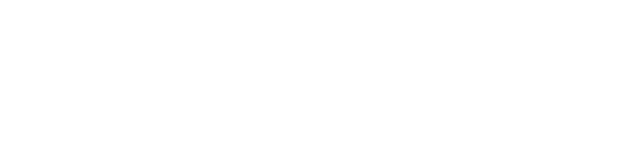
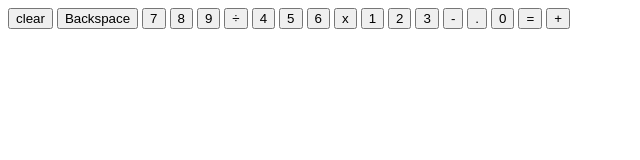
Before and after one commit to rasikhmuhammad/odin-calcualtor, a plain HTML site: page index.html in a window 1280 px wide. Shown: the whole page, without its empty margins (0-640 px from the left). Drawn offline with Linux system fonts and the light colour scheme.

Commit message:
create html for calculator

```diff
--- a/index.html
+++ b/index.html
@@ -9,6 +9,29 @@
     <title>Odin-Calculator</title>
 </head>
 <body>
-
+    <div class="calculator">
+        <div class = "display">
+            <div class="key-container">
+                <button class = "keys">clear</button>
+                <button class = "keys">Backspace</button>
+                <button class = "keys">7</button>
+                <button class = "keys">8</button>
+                <button class = "keys">9</button>
+                <button class = "keys">&#247</button>
+                <button class = "keys">4</button>
+                <button class = "keys">5</button>
+                <button class = "keys">6</button>
+                <button class = "keys">x</button>
+                <button class = "keys">1</button>
+                <button class = "keys">2</button>
+                <button class = "keys">3</button>
+                <button class = "keys">-</button>
+                <button class = "keys">.</button>
+                <button class = "keys">0</button>
+                <button class = "keys">=</button>
+                <button class = "keys">+</button>
+            </div>
+        </div>
+    </div>
 </body>
 </html>
```
